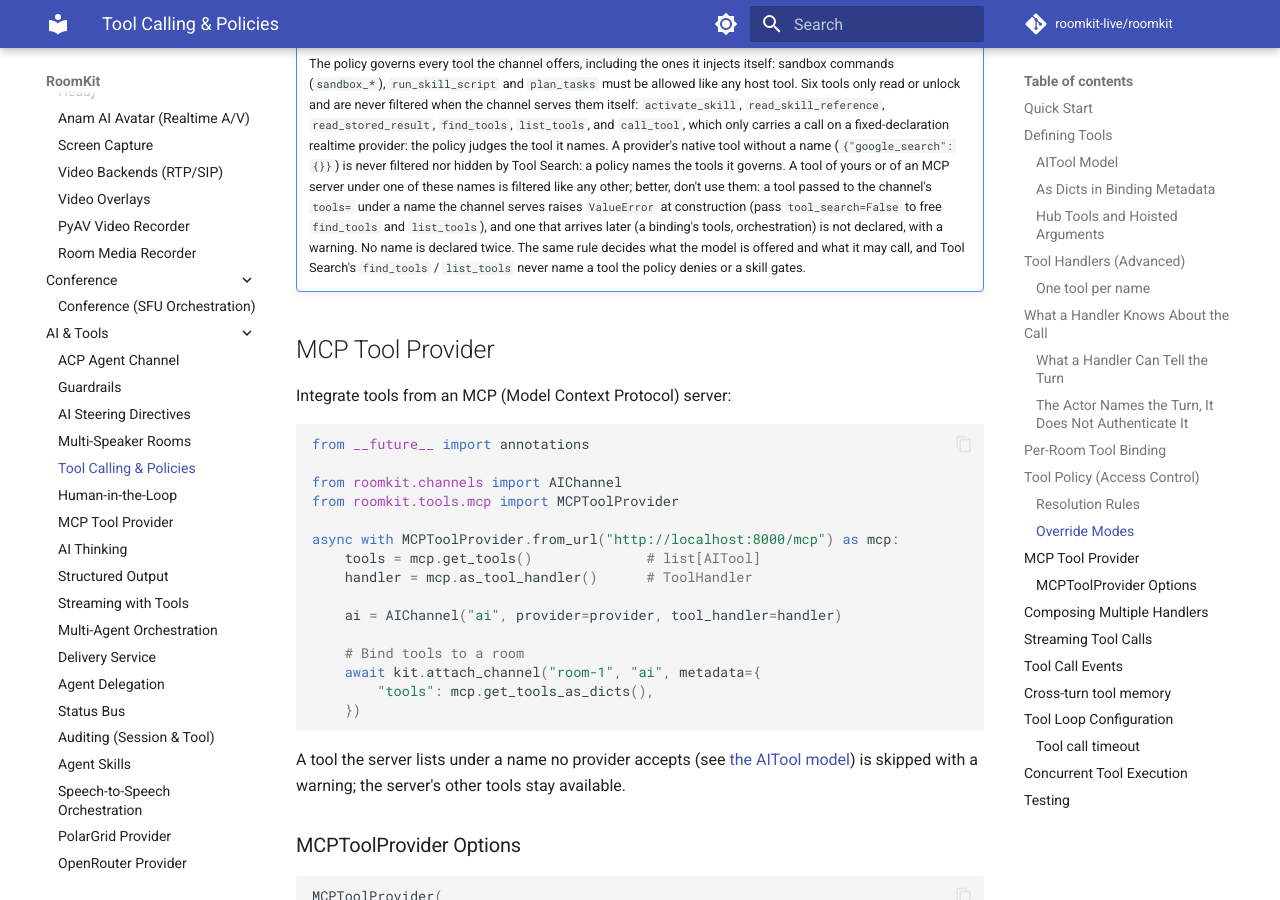
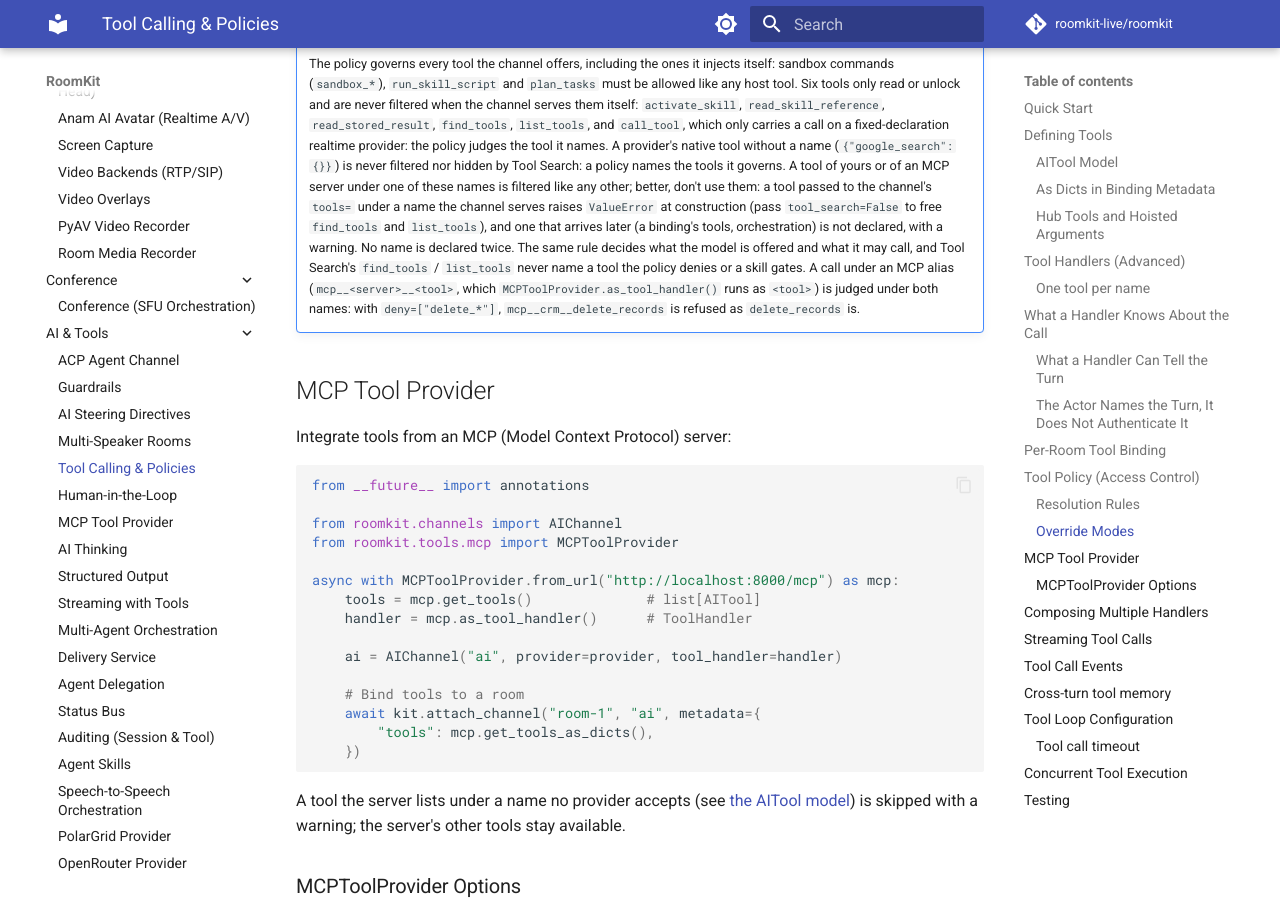
Before and after one commit to roomkit-live/roomkit-docs, an MkDocs documentation site: the page built from docs/guides/tool-calling.md, in a window 1280 px wide and 900 px high, scrolled down 13057 px. Built offline with MkDocs 1.6.1 and Material for MkDocs 9.7.7, drawn with Linux system fonts in a browser that asks for light colours; comment, search, counter and statistics services are not loaded.

Commit message:
docs(tools): a call under an MCP alias is judged under both names by the tool policy (RMK-483)

```diff
--- a/docs/guides/tool-calling.md
+++ b/docs/guides/tool-calling.md
@@ -551,7 +551,7 @@ ai = AIChannel("ai", provider=provider, tools=[weather_tool, search_tool], tool_
 Patterns use `fnmatch` glob syntax: `search_*`, `mcp_*`, `tool_?`.
 
 !!! note "What the policy covers"
-    The policy governs every tool the channel offers, including the ones it injects itself: sandbox commands (`sandbox_*`), `run_skill_script` and `plan_tasks` must be allowed like any host tool. Six tools only read or unlock and are never filtered when the channel serves them itself: `activate_skill`, `read_skill_reference`, `read_stored_result`, `find_tools`, `list_tools`, and `call_tool`, which only carries a call on a fixed-declaration realtime provider: the policy judges the tool it names. A provider's native tool without a name (`{"google_search": {}}`) is never filtered nor hidden by Tool Search: a policy names the tools it governs. A tool of yours or of an MCP server under one of these names is filtered like any other; better, don't use them: a tool passed to the channel's `tools=` under a name the channel serves raises `ValueError` at construction (pass `tool_search=False` to free `find_tools` and `list_tools`), and one that arrives later (a binding's tools, orchestration) is not declared, with a warning. No name is declared twice. The same rule decides what the model is offered and what it may call, and Tool Search's `find_tools` / `list_tools` never name a tool the policy denies or a skill gates.
+    The policy governs every tool the channel offers, including the ones it injects itself: sandbox commands (`sandbox_*`), `run_skill_script` and `plan_tasks` must be allowed like any host tool. Six tools only read or unlock and are never filtered when the channel serves them itself: `activate_skill`, `read_skill_reference`, `read_stored_result`, `find_tools`, `list_tools`, and `call_tool`, which only carries a call on a fixed-declaration realtime provider: the policy judges the tool it names. A provider's native tool without a name (`{"google_search": {}}`) is never filtered nor hidden by Tool Search: a policy names the tools it governs. A tool of yours or of an MCP server under one of these names is filtered like any other; better, don't use them: a tool passed to the channel's `tools=` under a name the channel serves raises `ValueError` at construction (pass `tool_search=False` to free `find_tools` and `list_tools`), and one that arrives later (a binding's tools, orchestration) is not declared, with a warning. No name is declared twice. The same rule decides what the model is offered and what it may call, and Tool Search's `find_tools` / `list_tools` never name a tool the policy denies or a skill gates. A call under an MCP alias (`mcp__<server>__<tool>`, which `MCPToolProvider.as_tool_handler()` runs as `<tool>`) is judged under both names: with `deny=["delete_*"]`, `mcp__crm__delete_records` is refused as `delete_records` is.
 
 ## MCP Tool Provider
 
```
